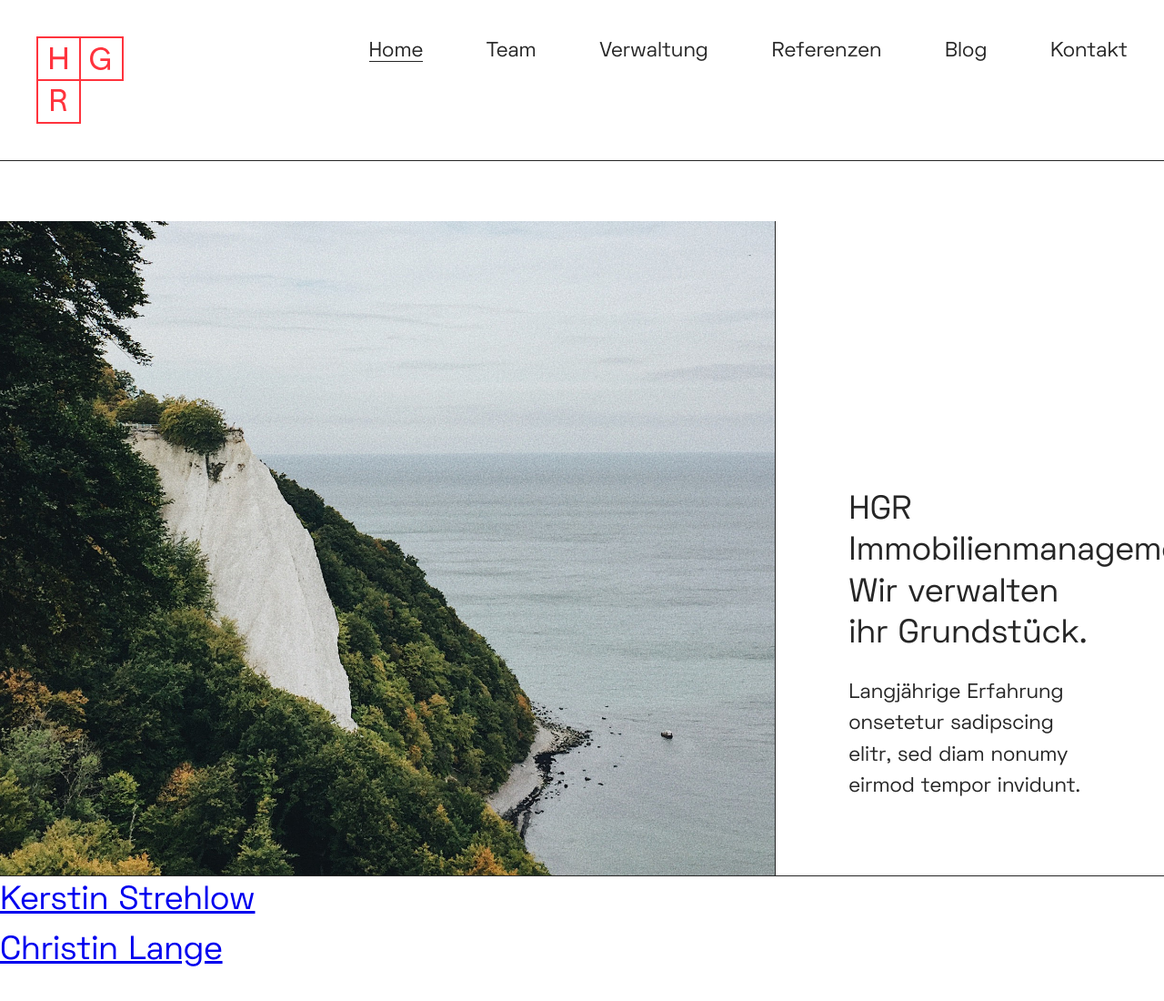
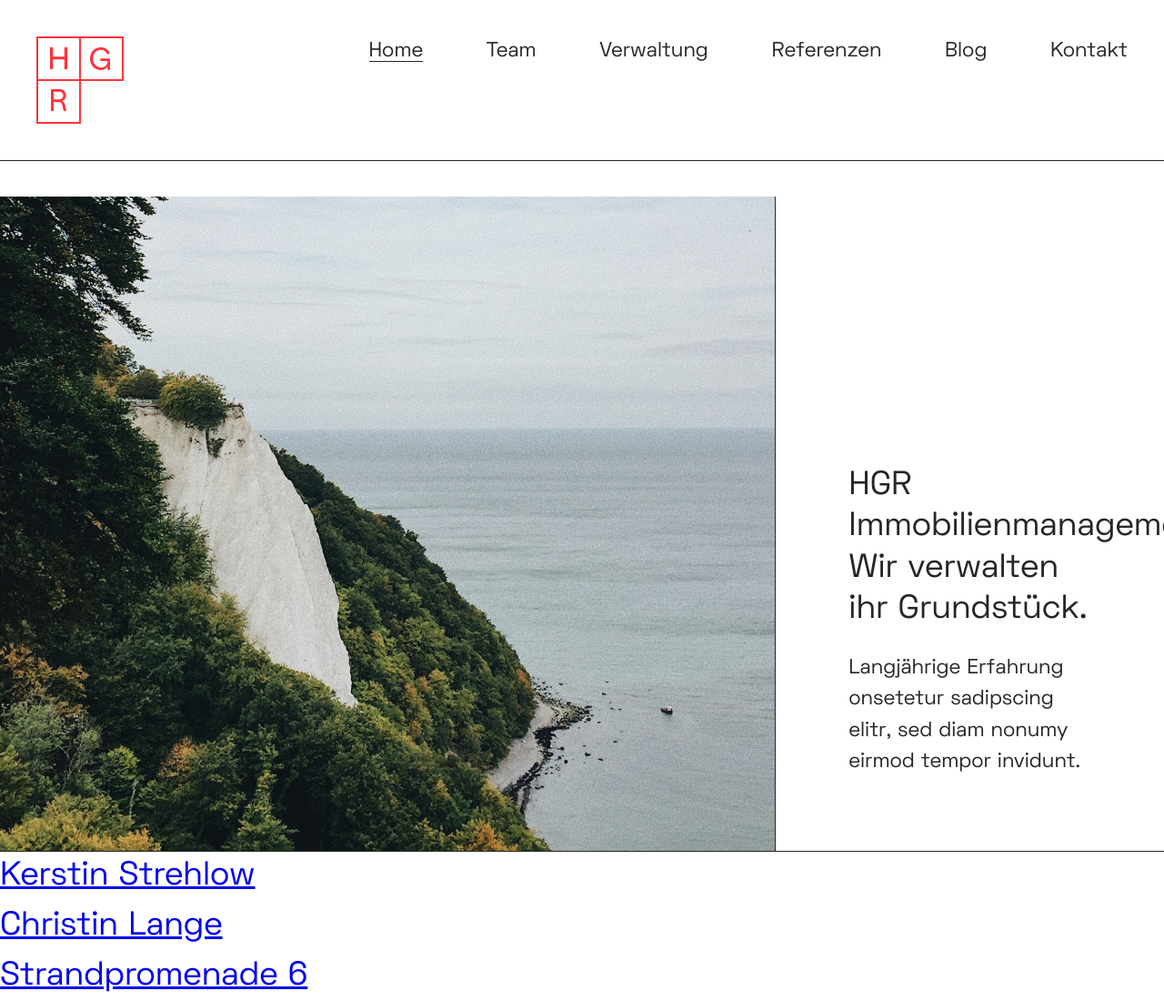
Before and after one commit to nikitasarejko/hgr, a Jekyll site: the page built from index.markdown, in a window 1280 px wide. Shown: the whole page at 91% size. Built offline with Jekyll 4.4.1, drawn with Linux system fonts in a browser that asks for light colours; before the commit the page ends 1073 px from its top, so only the background shows below that.

Commit message:
added some minor transitions

```diff
--- a/_includes/header.html
+++ b/_includes/header.html
@@ -15,7 +15,7 @@
             <a href="/" {% if page.url == "/" %} class="selected"{% endif %}>Home</a>
             <a href="/team/" {% if page.url == "/team/" %} class="selected"{% endif %}>Team</a>
             <a href="/verwaltung/">Verwaltung</a>
-            <a href="/referenzen/">Referenzen</a>
+            <a href="/referenzen/" {% if page.url == "/referenzen/" %} class="selected"{% endif %}>Referenzen</a>
             <a href="/blog/">Blog</a>
             <a href="/kontakt/">Kontakt</a>
         </nav>
--- a/_layouts/default.html
+++ b/_layouts/default.html
@@ -1,6 +1,7 @@
 {% include header.html %}
 
 {{ content }}
+<h3>Nur ein Test</h3>
 
 </body>
 </html>
--- a/_layouts/home.html
+++ b/_layouts/home.html
@@ -2,7 +2,9 @@
 
 
 <section class="hero">
-    <div class="hero__left" style="background-image: url('{{ page.hero-image }}');"></div>
+    <div class="hero__left">
+        <div class="hero__left__img" style="background-image: url('{{ page.hero-image }}');"></div>
+    </div>
     <div class="hero__right">
         <h1 class="mb-sm">{{ page.hero-headline }}</h1>
         <h3>{{ page.hero-subheadline }}</h3>
@@ -22,5 +24,20 @@
 
 </section>
 
+<section class="container">
+
+    {% for objekt in site.objekte reversed %}
+        <div>
+            <a href="{{ objekt.url }}">
+                <h2>{{ objekt.title }}</h2>
+                <p>{{ objekt.ort }}</p>
+                <p>{{ objekt.adresse }}</p>
+            </a>
+        </div>
+
+    {% endfor %}
+
+</section>
+
 </body>
 </html>
--- a/_objekte/strandpromenade-6.markdown
+++ b/_objekte/strandpromenade-6.markdown
@@ -1,5 +1,6 @@
 ---
 title: Strandpromenade 6
+layout: referenz-profile
 date: 2020-05-14 13:52:00 Z
 keyfacts:
   image: "/uploads/chuttersnap-d-RvuGRo4XQ-unsplash.jpg"
--- a/assets/css/app.scss
+++ b/assets/css/app.scss
@@ -108,15 +108,25 @@
 .hero {
     display: flex;
     background-color: #fff;
-    height: 74vh;
+    height: 71vh;
     align-items: flex-end;
 
     &__left {
         height: 80vh;
         width: 66.666vw;
-        background-position: center;
-        background-size: cover;
+        background-color: $primary-color;
+        overflow: hidden;
+
         @include b-r-b();
+
+        &__img {
+            background-position: center;
+            background-size: cover;
+            height: 100%;
+            width: 100%;
+
+            animation: fade-from-left 1.5s 1s ease forwards;
+        }
     }
 
     &__right {
@@ -129,3 +139,8 @@
         @include b-b();
     }
 }
+
+@keyframes fade-from-left {
+    from { transform: translateY(100%); opacity: 0; }
+    to { transform: translateY(0); opacity: 1;  }
+}
--- a/referenzen.markdown
+++ b/referenzen.markdown
@@ -1,4 +1,5 @@
 ---
 title: Referenzen
+layout: referenzen
 date: 2020-05-14 14:02:00 Z
 ---
```
Also changed, not shown: _layouts/referenz-profile.html (added, +8 -0 lines), _layouts/referenzen.html (added, +16 -0 lines).
